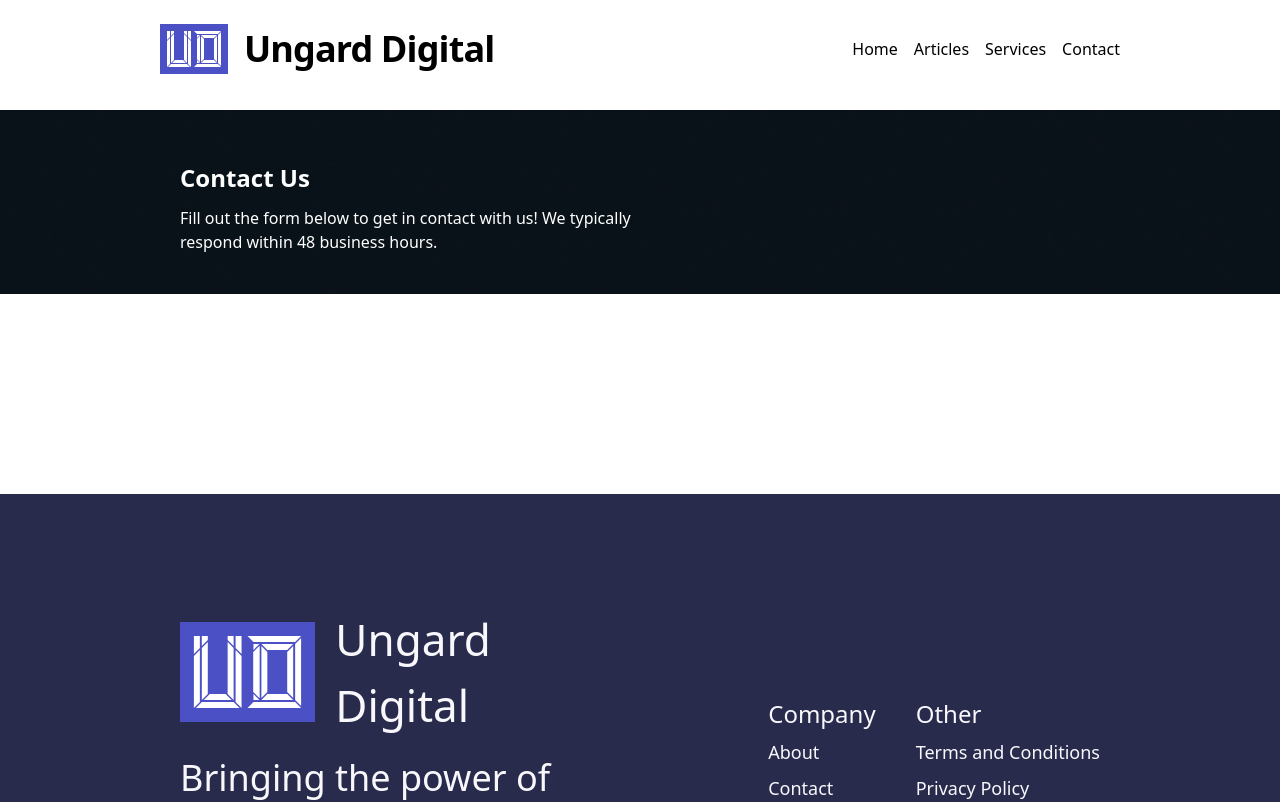
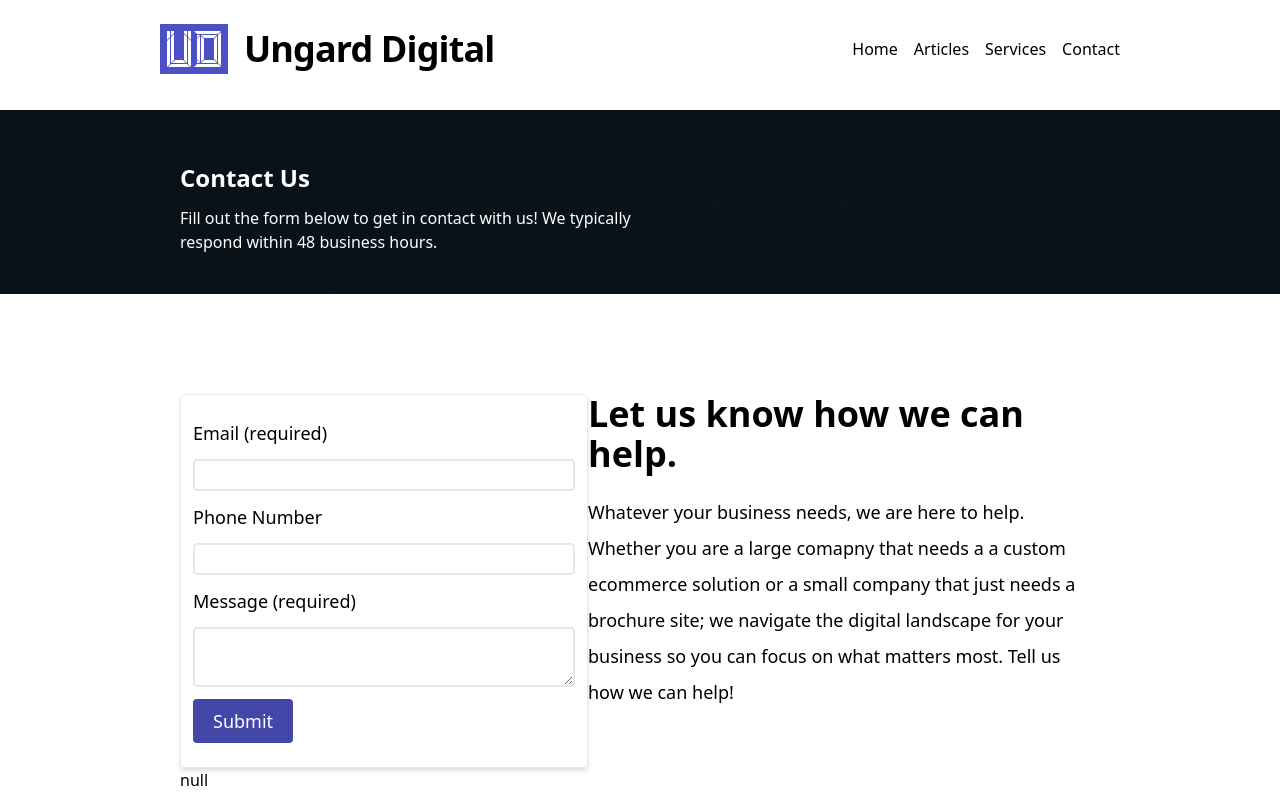
Before and after one commit to trentungard/ungard-digital-web, a Next.js app: page /contact in a window 1280 px wide. Shown: the top 802 px of the page. Built offline with nearby package versions, Linux system fonts and the light colour scheme.

Commit message:
contact form added

```diff
--- a/components/ContactForm/index.tsx
+++ b/components/ContactForm/index.tsx
@@ -2,67 +2,69 @@ import React, { useState } from 'react';
 import axios from 'axios';
 
 export const ContactForm = () => {
-    // const [status, setStatus] = useState({
-    //     submitted: false,
-    //     submitting: false,
-    //     info: { error: false, msg: null },
-    //   });
-    //   const [inputs, setInputs] = useState({
-    //     email: '',
-    //     message: '',
-    //     number: ''
-    //   });
-    //   const handleServerResponse = (ok, msg) => {
-    //     if (ok) {
-    //       setStatus({
-    //         submitted: true,
-    //         submitting: false,
-    //         info: { error: false, msg: msg },
-    //       });
-    //       setInputs({
-    //         email: '',
-    //         message: '',
-    //         number: ''
-    //       });
-    //     } else {
-    //       setStatus({
-    //         info: { error: true, msg: msg },
-    //       });
-    //     }
-    //   };
-    //   const handleOnChange = (e) => {
-    //     e.persist();
-    //     setInputs((prev) => ({
-    //       ...prev,
-    //       [e.target.id]: e.target.value,
-    //     }));
-    //     setStatus({
-    //       submitted: false,
-    //       submitting: false,
-    //       info: { error: false, msg: null },
-    //     });
-    //   };
-    //   const handleOnSubmit = (e) => {
-    //     e.preventDefault();
-    //     setStatus((prevStatus) => ({ ...prevStatus, submitting: true }));
-    //     axios({
-    //       method: 'POST',
-    //       url: 'https://formspree.io/f/xqkokjwz',
-    //       data: inputs,
-    //     })
-    //       .then((response) => {
-    //         handleServerResponse(
-    //           true,
-    //           'Thank you, your message has been submitted.',
-    //         );
-    //       })
-    //       .catch((error) => {
-    //         handleServerResponse(false, error.response.data.error);
-    //       });
-    //   };
+    const [status, setStatus] = useState({
+        submitted: false,
+        submitting: false,
+        info: { error: false, msg: 'null' },
+      });
+      const [inputs, setInputs] = useState({
+        email: '',
+        message: '',
+        number: ''
+      });
+      const handleServerResponse = (ok, msg) => {
+        if (ok) {
+          setStatus({
+            submitted: true,
+            submitting: false,
+            info: { error: false, msg: msg },
+          });
+          setInputs({
+            email: '',
+            message: '',
+            number: ''
+          });
+        } else {
+          setStatus({
+            submitted: true,
+            submitting: false,
+            info: { error: true, msg: msg },
+          });
+        }
+      };
+      const handleOnChange = (e) => {
+        e.persist();
+        setInputs((prev) => ({
+          ...prev,
+          [e.target.id]: e.target.value,
+        }));
+        setStatus({
+          submitted: false,
+          submitting: false,
+          info: { error: false, msg: null },
+        });
+      };
+      const handleOnSubmit = (e) => {
+        e.preventDefault();
+        setStatus((prevStatus) => ({ ...prevStatus, submitting: true }));
+        axios({
+          method: 'POST',
+          url: 'https://formspree.io/f/xqkokjwz',
+          data: inputs,
+        })
+          .then((response) => {
+            handleServerResponse(
+              true,
+              'Thank you, your message has been submitted.',
+            );
+          })
+          .catch((error) => {
+            handleServerResponse(false, error.response.data.error);
+          });
+      };
     return (
       <div className='flex justify-around py-5'>
-        {/* <div className='flex-auto'>
+        <div className='flex-auto'>
             <form className='border text-lg shadow-md flex flex-col gap-3 p-3 max-w-lg w-full rounded py-6' onSubmit={handleOnSubmit}>
                 <label htmlFor="email">Email (required)</label>
                 <input
@@ -108,7 +110,7 @@ export const ContactForm = () => {
         <div className='flex-auto max-w-lg'>
             <h2 className='text-4xl font-bold pb-5'>Let us know how we can help.</h2>
             <p className='text-lg leading-loose'>Whatever your business needs, we are here to help. Whether you are a large comapny that needs a a custom ecommerce solution or a small company that just needs a brochure site; we navigate the digital landscape for your business so you can focus on what matters most. Tell us how we can help!</p>
-        </div> */}
+        </div>
       </div>
     )
 }
--- a/components/Layout/index.tsx
+++ b/components/Layout/index.tsx
@@ -6,7 +6,7 @@ export const Layout = ({ preview, children }) => {
   return (
     <>
       <Meta />
-      <div className="min-h-screen">
+      <div className="min-h-screen bg-off-white">
         <main>{children}</main>
       </div>
       <Footer />
--- a/components/more-stories.tsx
+++ b/components/more-stories.tsx
@@ -6,7 +6,7 @@ export default function MoreArticles({ posts }) {
       <h2 className="mb-8 text-4xl font-bold tracking-tighter leading-relaxed">
         More Articles
       </h2>
-      <div className="grid grid-cols-1 md:grid-cols-2 md:gap-x-16 lg:gap-x-32 gap-y-20 md:gap-y-32 mb-32">
+      <div className="grid grid-cols-1 md:grid-cols-2 md:gap-x-16 lg:gap-x-32 gap-y-20 md:gap-y-32 pb-32">
         {posts.map((post) => (
           <PostPlug
             key={post.slug}
--- a/pages/contact.tsx
+++ b/pages/contact.tsx
@@ -12,9 +12,7 @@ export default function Contact(){
             <Header />
             <TitleSection title={title} description={description} />
             <ContentContainer className='py-20'>
-                <div>
-                    <ContactForm />
-                </div>
+                <ContactForm />
             </ContentContainer>
             <Footer />
         </>
--- a/tokens/colors.js
+++ b/tokens/colors.js
@@ -14,5 +14,6 @@ exports.colors = {
     "gray-500": '#9c9c9f',
     moonbeam: "#292B4D",
     "high yellow": "#F9F871",
-    "primary": "#1A2027"
+    "primary": "#1A2027",
+    "off-white": "#F1F5F7"
 }
```
